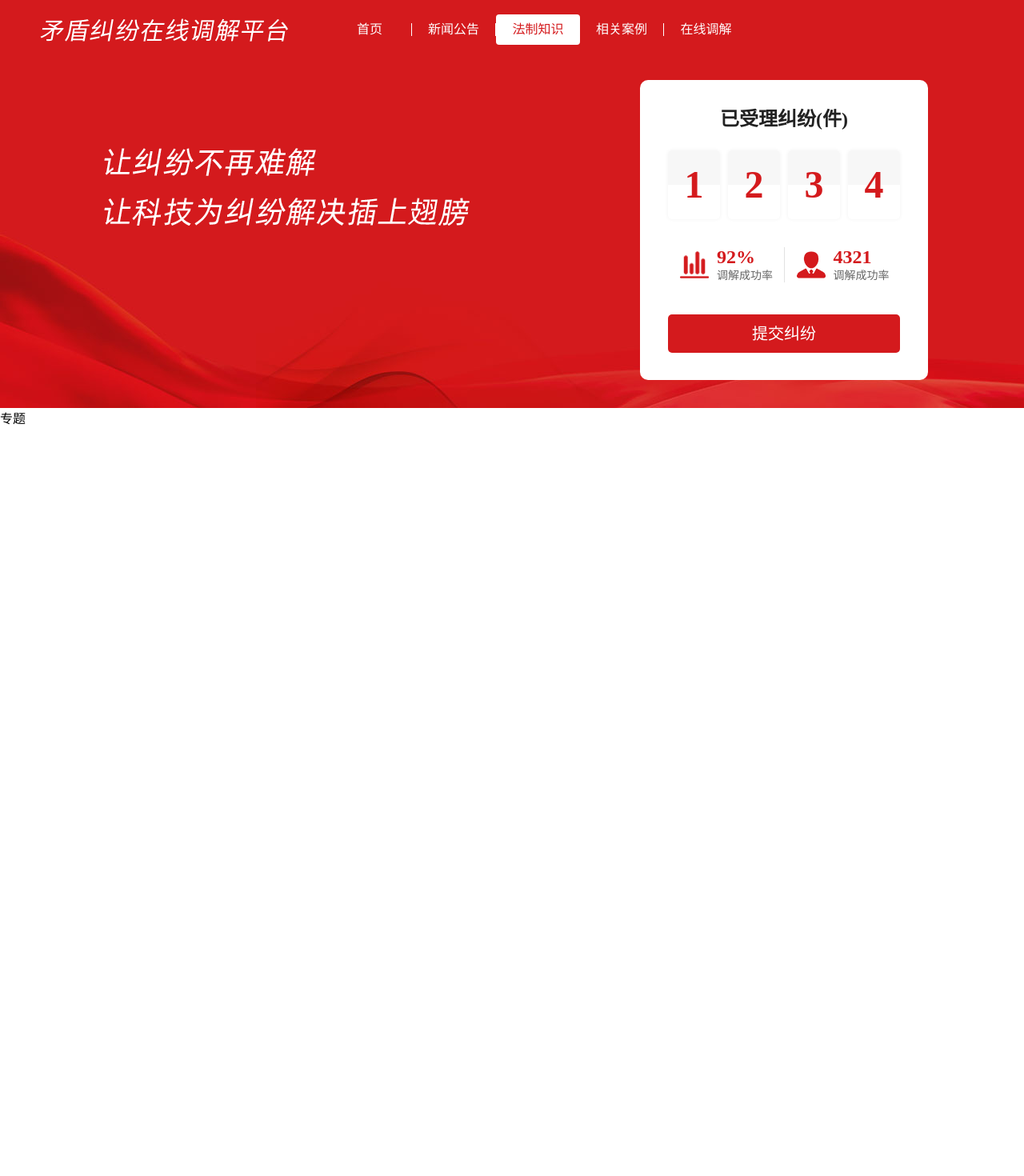
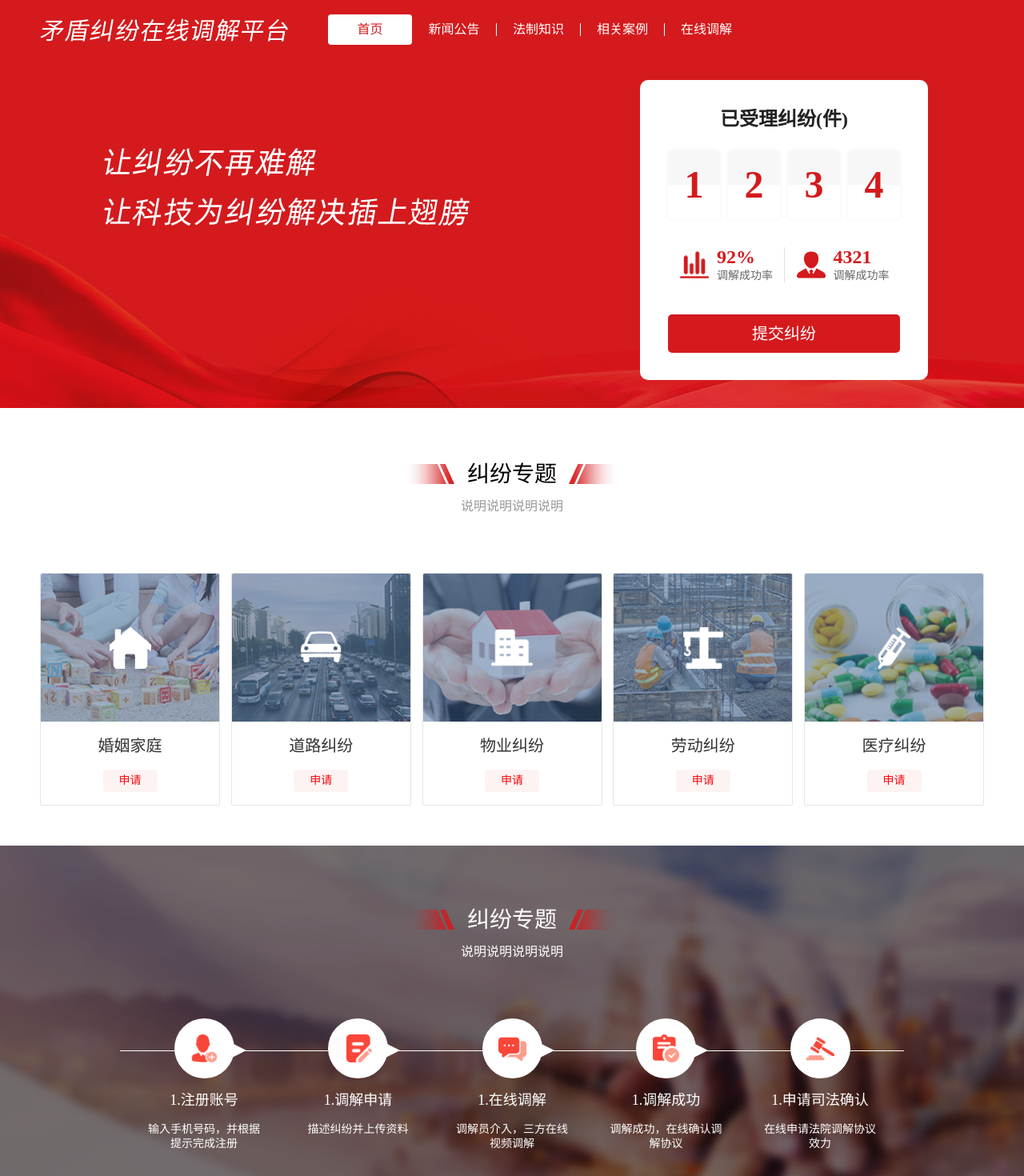
Before and after one commit to YFF1996/Mediation, a Vue app: page / in a window 1280 px wide. Shown: the top 1470 px of the page at 80% size. Before the commit the page ends 800 px from the top, so only its background shows below. Built offline with nearby package versions, Linux system fonts and the light colour scheme.

Commit message:
添加首页专题和流程

```diff
--- a/src/components/headerNavTemplate/index.vue
+++ b/src/components/headerNavTemplate/index.vue
@@ -5,13 +5,13 @@
         <img src="../../common/img/logo.png" />
       </div>
       <ul>
-        <li>
+        <li class="active">
           <router-link to="">首页</router-link>
         </li>
         <li>
           <router-link to="">新闻公告</router-link>
         </li>
-        <li class="active">
+        <li>
           <router-link to="">法制知识</router-link>
         </li>
         <li>
@@ -64,7 +64,7 @@ export default {
           align-items: center
           a
             width: 100%
-            border-right: 1px solid #fff
+            border-left: 1px solid #fff
             text-align: center
             line-height: 16px
             font-size: 16px
@@ -75,7 +75,7 @@ export default {
           a
             border-right: none
             color: #D41A1D
-        li:last-child
+        li:first-child, .active + li
           a
-            border-right: none
+            border-left: none
 </style>
--- /dev/null
+++ b/src/components/indexProcessTemplate/index.vue
@@ -0,0 +1,172 @@
+<template>
+  <div class="index-process-wrapper">
+    <div class="content">
+      <div class="title-wrapper">
+        <div class="title">
+          <img src="../../common/img/index-title-left.png" />
+          <h2>纠纷专题</h2>
+          <img src="../../common/img/index-title-right.png" />
+        </div>
+        <p>说明说明说明说明</p>
+      </div>
+      <div class="special-content">
+        <div class="line"></div>
+        <ul>
+          <li>
+            <div class="icon-box">
+              <img src="../../common/img/lct-icon1.png" />
+              <div class="triangle"></div>
+            </div>
+            <h3>1.注册账号</h3>
+            <p>输入手机号码，并根据提示完成注册</p>
+          </li>
+          <li>
+            <div class="icon-box">
+              <img src="../../common/img/lct-icon2.png" />
+              <div class="triangle"></div>
+            </div>
+            <h3>1.调解申请</h3>
+            <p>描述纠纷并上传资料</p>
+          </li>
+          <li>
+            <div class="icon-box">
+              <img src="../../common/img/lct-icon3.png" />
+              <div class="triangle"></div>
+            </div>
+            <h3>1.在线调解</h3>
+            <p>调解员介入，三方在线视频调解</p>
+          </li>
+          <li>
+            <div class="icon-box">
+              <img src="../../common/img/lct-icon4.png" />
+              <div class="triangle"></div>
+            </div>
+            <h3>1.调解成功</h3>
+            <p>调解成功，在线确认调解协议</p>
+          </li>
+          <li>
+            <div class="icon-box">
+              <img src="../../common/img/lct-icon5.png" />
+            </div>
+            <h3>1.申请司法确认</h3>
+            <p>在线申请法院调解协议效力</p>
+          </li>
+        </ul>
+      </div>
+      <div class="btn-box">
+        <a href="#">立即申请</a>
+      </div>
+    </div>
+  </div>
+</template>
+
+<script>
+  export default {
+    data() {
+      return {}
+    }
+  }
+</script>
+
+<style lang="stylus" scoped>
+  .index-process-wrapper
+    width: 100%
+    height: 528px
+    background: url("../../common/img/index-lct-bg.png") no-repeat
+    background-size: cover
+    .content
+      width: 1180px
+      height: auto
+      margin: 0 auto
+      .title-wrapper
+        width: 100%
+        height: auto
+        padding: 80px 0 55px 0
+        .title
+          width: 100%
+          height: auto
+          display: flex
+          justify-content: center
+          img
+            width: 62px
+            height: 25px
+          h2
+            font-size: 28px
+            padding: 0 15px
+            line-height: 25px
+            color: #fff
+        p
+          font-size: 16px
+          text-align: center
+          line-height: 56px
+          color: #fff
+      .special-content
+        position: relative
+        width: 100%
+        height: auto
+        padding: 0 135px 65px 135px
+        box-sizing: border-box
+        .line
+          position: absolute
+          left: 50%
+          top: 40px
+          width: 980px
+          height: 1px
+          margin-left: -490px
+          z-index: 1
+          background-color: #fff
+        ul
+          position: relative
+          width: 100%
+          height: auto
+          display: flex
+          justify-content: space-between
+          z-index: 2
+          li
+            width: 140px
+            height: auto
+            .icon-box
+              position: relative
+              width: 75px
+              height: 75px
+              margin: 0 auto
+              border-radius: 50%
+              display: flex
+              justify-content: center
+              align-items: center
+              background-color: #fff
+              img
+                width: 35px
+                height: 35px
+              .triangle
+                position: absolute
+                top: 30px
+                right: -15px
+                width: 0
+                height: 0
+                border-top: 10px solid transparent
+                border-bottom: 10px solid transparent
+                border-left: 20px solid #fff
+    h3
+              font-size: 18px
+              text-align: center
+              line-height: 55px
+              color: #fff
+            p
+              text-align: center
+              line-height: 18px
+              font-size: 14px
+              color: #fff
+      .btn-box
+        width: 100%
+        height: auto
+        display: flex
+        justify-content: center
+        a
+          padding: 10px 25px
+          font-size: 16px
+          line-height: 16px
+          border-radius: 2px
+          color: #fff
+          background-color: #d41a1d
+</style>
--- a/src/components/indexSpecialTemplate/index.vue
+++ b/src/components/indexSpecialTemplate/index.vue
@@ -1,6 +1,77 @@
 <template>
   <div class="index-special-wrapper">
-    专题
+    <div class="content">
+      <div class="title-wrapper">
+        <div class="title">
+          <img src="../../common/img/index-title-left.png" />
+          <h2>纠纷专题</h2>
+          <img src="../../common/img/index-title-right.png" />
+        </div>
+        <p>说明说明说明说明</p>
+      </div>
+      <ul>
+        <li>
+          <div class="bg">
+            <img class="bg-img" src="../../common/img/zt-bg1.png" />
+            <div class="mask">
+              <img src="../../common/img/zt-icon1.png" />
+            </div>
+          </div>
+          <h3>婚姻家庭</h3>
+          <div class="btn-box">
+            <a href="#">申请</a>
+          </div>
+        </li>
+        <li>
+          <div class="bg">
+            <img class="bg-img" src="../../common/img/zt-bg2.png" />
+            <div class="mask">
+              <img src="../../common/img/zt-icon2.png" />
+            </div>
+          </div>
+          <h3>道路纠纷</h3>
+          <div class="btn-box">
+            <a href="#">申请</a>
+          </div>
+        </li>
+        <li>
+          <div class="bg">
+            <img class="bg-img" src="../../common/img/zt-bg3.png" />
+            <div class="mask">
+              <img src="../../common/img/zt-icon3.png" />
+            </div>
+          </div>
+          <h3>物业纠纷</h3>
+          <div class="btn-box">
+            <a href="#">申请</a>
+          </div>
+        </li>
+        <li>
+          <div class="bg">
+            <img class="bg-img" src="../../common/img/zt-bg4.png" />
+            <div class="mask">
+              <img src="../../common/img/zt-icon4.png" />
+            </div>
+          </div>
+          <h3>劳动纠纷</h3>
+          <div class="btn-box">
+            <a href="#">申请</a>
+          </div>
+        </li>
+        <li>
+          <div class="bg">
+            <img class="bg-img" src="../../common/img/zt-bg5.png" />
+            <div class="mask">
+              <img src="../../common/img/zt-icon5.png" />
+            </div>
+          </div>
+          <h3>医疗纠纷</h3>
+          <div class="btn-box">
+            <a href="#">申请</a>
+          </div>
+        </li>
+      </ul>
+    </div>
   </div>
 </template>
 
@@ -16,4 +87,83 @@
   .index-special-wrapper
     width: 100%
     height: auto
+    .content
+      width: 1180px
+      height: auto
+      padding: 70px 0 50px 0
+      margin: 0 auto
+      .title-wrapper
+        width: 100%
+        height: auto
+        padding-bottom: 55px
+        .title
+          width: 100%
+          height: auto
+          display: flex
+          justify-content: center
+          img
+            width: 62px
+            height: 25px
+          h2
+            font-size: 28px
+            padding: 0 15px
+            line-height: 25px
+            color: #000
+        p
+          font-size: 16px
+          text-align: center
+          line-height: 56px
+          color: #999
+      ul
+        width: 100%
+        height: auto
+        display: flex
+        justify-content: space-between
+        li
+          width: 225px
+          height: auto
+          padding-bottom: 16px
+          border-radius: 2px
+          border: 1px solid #e5e5e5
+          overflow: hidden
+          box-sizing: border-box
+          .bg
+            position: relative
+            width: 100%
+            height: 185px
+            border-radius: 2px 2px 0 0
+            overflow: hidden
+            .bg-img
+              width: 100%
+              height: 100%
+            .mask
+              position: absolute
+              left: 0
+              top: 0
+              width: 100%
+              height: 100%
+              display: flex
+              justify-content: center
+              align-items: center
+              background-color: rgba(68, 106, 150, 0.5)
+              img
+                width: 52px
+                height: 52px
+          h3
+            font-size: 20px
+            line-height: 60px
+            text-align: center
+            color: #333
+          .btn-box
+            width: 100%
+            height: auto
+            display: flex
+            justify-content: center
+            a
+              padding: 7px 20px
+              border-radius: 4px
+              line-height: 14px
+              font-size: 14px
+              color: #f8090d
+              background-color: #fdf3f3
 </style>
--- a/src/views/index/index.vue
+++ b/src/views/index/index.vue
@@ -3,6 +3,7 @@
     <header-nav />
     <index-banner />
     <index-special />
+    <index-process />
   </div>
 </template>
 
@@ -10,12 +11,14 @@
 import HeaderNav from '@/components/headerNavTemplate'
 import IndexBanner from '@/components/indexBannerTemplate'
 import IndexSpecial from '@/components/indexSpecialTemplate'
+import IndexProcess from '@/components/indexProcessTemplate'
 
 export default {
   components: {
     HeaderNav,
     IndexBanner,
-    IndexSpecial
+    IndexSpecial,
+    IndexProcess
   }
 }
 </script>
```
